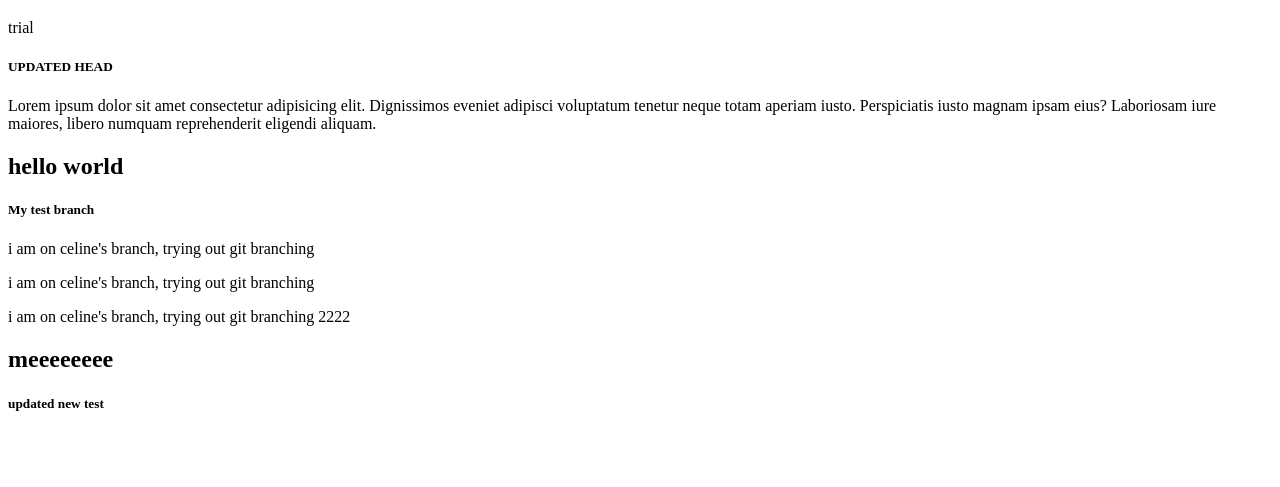
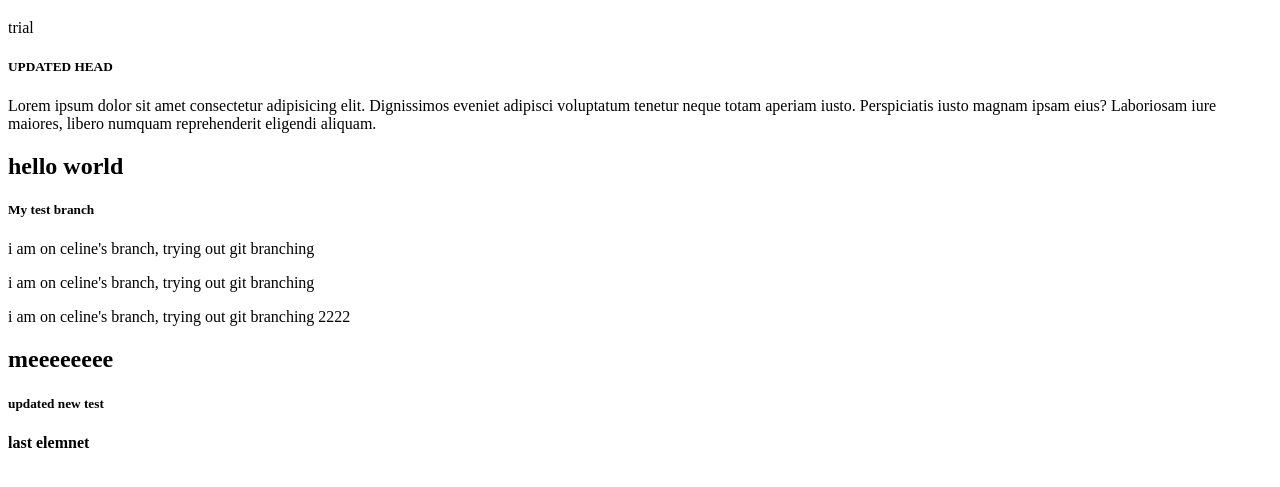
Before and after one commit to Marlz74/trial, a plain HTML site: page index.html in a window 1280 px wide. Shown: the part 61-548 px from the top of the page. Drawn offline with Linux system fonts and the light colour scheme.

Commit message:
pushing newe

```diff
--- a/index.html
+++ b/index.html
@@ -24,5 +24,7 @@
     <h2>meeeeeeee</h2>
     <h5>updated new test</h5>
 
+    <h4>last elemnet</h4>
+
   </body>
 </html>
```
